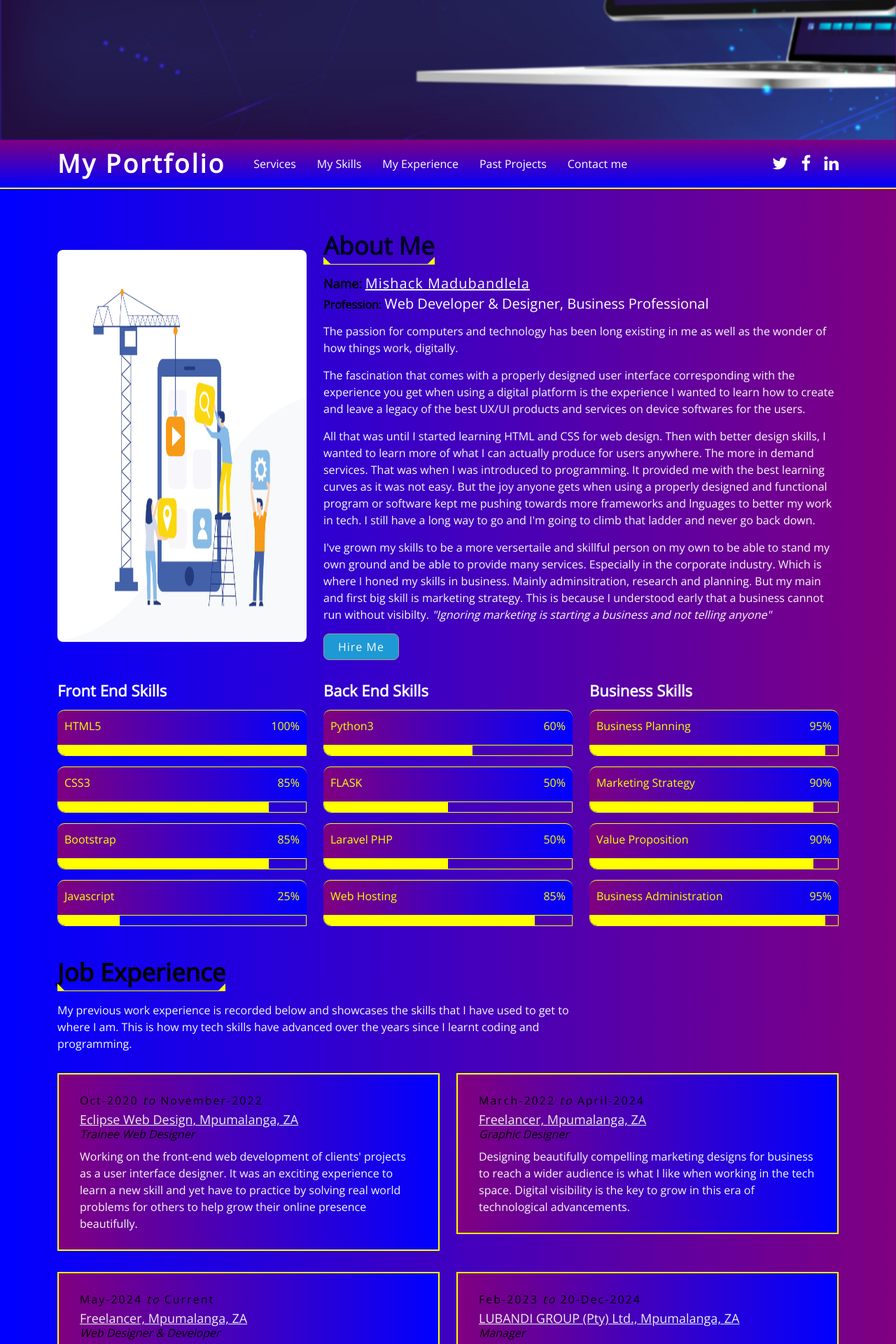
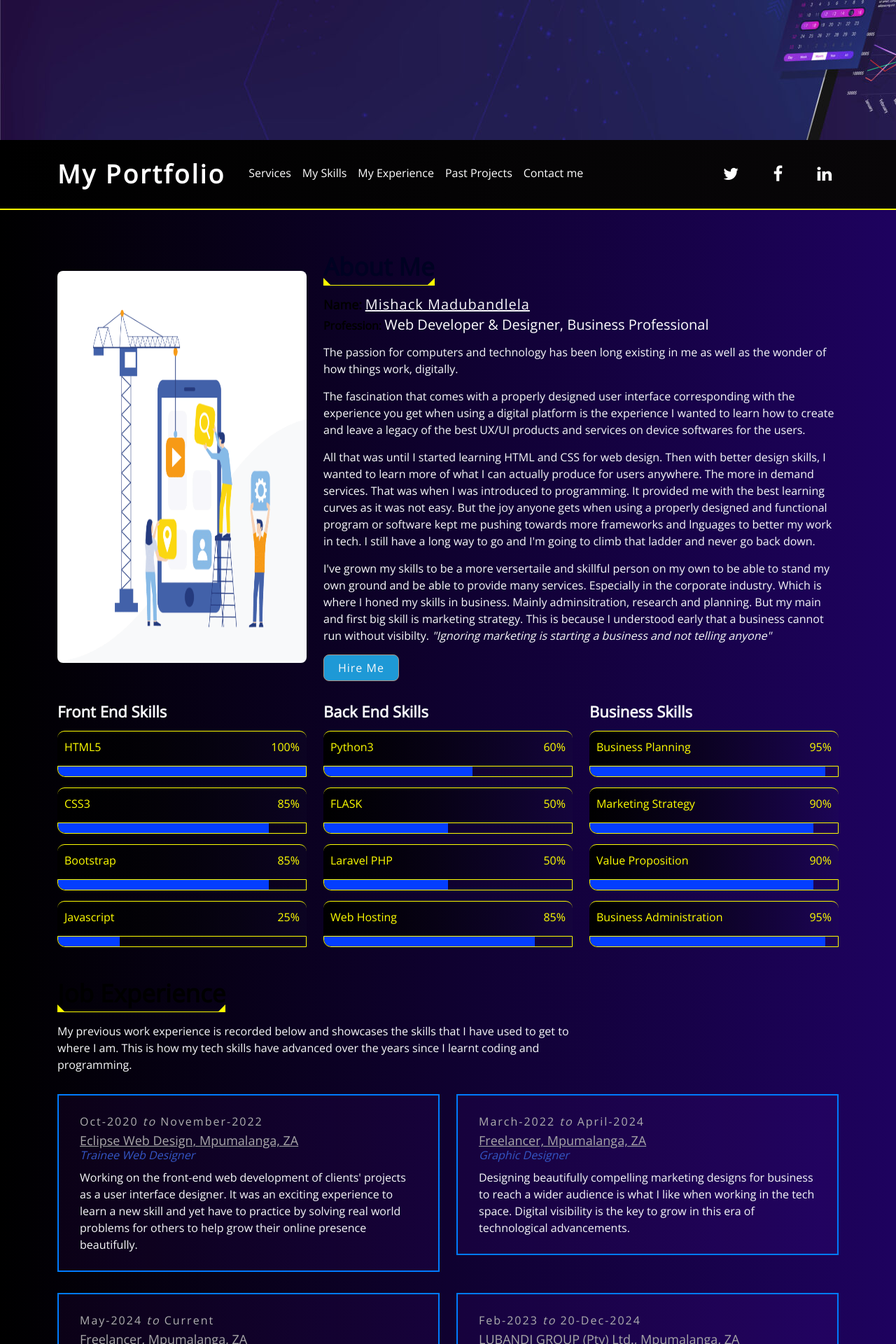
Before and after one commit to Pro-Mish/Portfolio, a Flask app: page / in a window 1280 px wide. Shown: the part 600-2520 px from the top of the page at 70% size. Run offline with Flask 3, Linux system fonts and the light colour scheme; some libraries are stand-ins or nearby versions; some web fonts are replaced.

Commit message:
Add files via upload

```diff
--- a/static/css/style.css
+++ b/static/css/style.css
@@ -6,7 +6,7 @@
     color: var(--light);
     font-family: 'Open Sans', sans-serif;
     font-weight: 300;
-    background: linear-gradient(to right, blue, purple);
+    background: linear-gradient(to right, rgb(0, 0, 0), rgb(30, 2, 95));
 }
 
 a {
@@ -176,8 +179,9 @@
 /* ============================= */
 
 .header {
-    background: linear-gradient(to top, blue, purple);
-    height: 70px;
+    background: linear-gradient(to right, rgb(0, 0, 0), rgb(8, 6, 8));
+    height: 100px;
+    padding: 15px;
     border-bottom: 2px solid yellow;
 }
 
@@ -220,12 +224,18 @@
 
 .header .social-nav a {
     font-size: 24px;
-    margin-left: 15px;
+    margin-left: 25px;
+    padding: 10px;
     color: #fff;
+    border-radius: 50px;
 }
 
 .header .social-nav a:hover {
-    color: rgba(255, 255, 255, 0.75);
+    color: rgb(12, 63, 201);
+    padding: 10px;
+    margin-left: 25px;
+    border: 1px solid purple;
+    border-radius: 50px;
 }
 
 .nav-menu, .nav-menu * {
@@ -293,58 +294,37 @@
 }
 
 .nav-menu a {
-    padding: 22px 15px;
+    padding: 20px 8px;
     text-decoration: none;
     display: inline-block;
     color: #ffffff;
     font-weight: 400;
     font-size: 16px;
     outline: none;
+    border: none;
+    border-radius: 50px;
+    transition: .5s ease-in-out;
+
 }
+
+.nav-menu a,
+.nav-menu li> a,
+.nav-menu > a {
+    padding: 20px 8px;
+    border-radius: 50px;
+    transition: .5s ease-in-out;
+}
+
 
 .nav-menu a:hover,
 .nav-menu li:hover > a,
 .nav-menu .menu-active > a {
-    color: #000000;
+    color: #020793;
+    border: 1px solid #020793;
+    border-radius: 50px;
+    transition: .5s ease-in-out;
 }
 
-.nav-menu ul {
-    margin: 7px 0 0 15px;
-    -webkit-box-shadow: 0px 0px 1px 1px rgba(0, 0, 0, 0.08);
-    box-shadow: 0px 0px 1px 1px rgba(0, 0, 0, 0.08);
-}
-
-.nav-menu ul li {
-    background: #ffffff;
-    border-top: 1px solid #f4f4f4;
-}
-
-.nav-menu ul li:first-child {
-    border-top: 0;
-}
-
-.nav-menu ul li:hover {
-    background: #AF9483;
-    -webkit-transition: 0.3s;
-    -o-transition: 0.3s;
-    transition: 0.3s;
-}
-
-.nav-menu ul li a {
-    color: #333333;
-    -webkit-transition: none;
-    -o-transition: none;
-    transition: none;
-    padding: 10px 15px;
-}
-
-.nav-menu ul li a:hover {
-    color: #ffffff;
-}
-
-.nav-menu ul ul {
-    margin: 0;
-}
 
 #mobile-nav-toggle {
     position: fixed;
@@ -598,7 +578,7 @@
 .about .skill-name {
     position: relative;
     width: 100%;
-    background: linear-gradient(to right, purple, blue);
+    background: linear-gradient(to right, rgb(0, 0, 0), rgba(37, 43, 65, 0.067));
     padding: 10px;
     border-top: 1px solid yellow;
     border-top-right-radius: 10px;
@@ -626,7 +606,7 @@
 }
 
 .about .progress .progress-bar {
-    background: yellow;
+    background: rgb(3, 62, 255);
     border-bottom-left-radius: 10px;
 }
 
@@ -648,12 +628,15 @@
 .experience .exp-column {
     margin-top: 30px;
     padding: 25px 30px;
-    background: linear-gradient(to right, purple, blue);
-    border: 2px solid yellow;
+    background: rgba(91, 12, 176, 0.098);
+    border: 2px solid var(--primary);
+    transition: 0.5s ease;
 }
 
 .experience .exp-column:hover{
-  border-radius: 10px;
+  box-shadow: 0 0 45px 8px purple;
+  transition: 0.5s ease;
+  background: linear-gradient(to right, rgb(0, 0, 0), rgba(153, 153, 153, 0.356));
 
 }
 
@@ -670,7 +653,7 @@
     top: 30px;
     right: 100%;
     left: 15px;
-    background: #000;
+    background: #c6cd08;
 }
 
 .experience .exp-column::after {
@@ -680,25 +663,25 @@
     bottom: 0;
     right: 15px;
     left: 100%;
-    background: #000;
+    background: #ebe9e9;
 }
 
 .experience .exp-column:hover::before {
-    transition: .7s;
+    transition: .7s ease;
     right: 15px;
     border-radius: 10px;
 
 }
 
 .experience .exp-column:hover::after {
-    transition: .7s;
+    transition: .7s ease;
     left: 15px;
     border-radius: 10px;
 }
 
 .experience .exp-date {
     margin-bottom: 5px;
-    color: #000000;
+    color: #afafaf;
     font-size: 16px;
     font-weight: 300;
     letter-spacing: 2px;
@@ -711,7 +694,7 @@
 
 .experience .exp-company {
     margin-bottom: 0;
-    color: #eeeeee;
+    color: #a9a9a9;
     font-size: 18px;
     font-weight: 400;
     text-decoration: underline;
@@ -719,7 +702,7 @@
 
 .experience .exp-designation {
     margin-bottom: 10px;
-    color: #000000;
+    color: #3557c6;
     font-size: 16px;
     font-weight: 400;
     font-style: italic;
```
Also changed, not shown: other parts of static/css/style.css (+66 -25 lines), static/img/about-us.jpg (added), static/img/hero copy.jpeg (added), static/img/profile-pic-removebg-preview.png (added), static/img/profile-pic.jpg (added), static/img/testimonial-1.jpg (added), static/img/testimonial-2.jpg (added), static/img/top-header.jpg (added).
